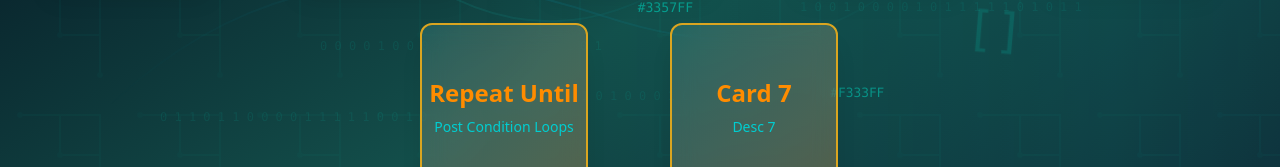
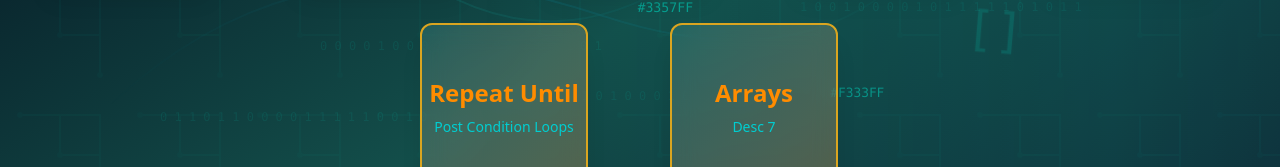
Before and after one commit to FahdAsifH2/Code-Mine, a React (Vite) app: page /Paper2 in a window 1280 px wide. Shown: the part 385-552 px from the top of the page. Built offline with nearby package versions, Linux system fonts and the light colour scheme; no server answers; sample sign-in values are in the browser's storage.

Commit message:
Pushed Arrays

```diff
--- a/src/Components/Paper2.jsx
+++ b/src/Components/Paper2.jsx
@@ -9,7 +9,7 @@ const cards = [
   { title: 'For Loops', description: 'Starting with for loops here', pdf: '/pdfs/For_Loops.pdf' },
   { title: 'While Loops', description: 'While Loops Another Precondition Loop', pdf: '/pdfs/WHILE_LOOPS.pdf' },
   { title: 'Repeat Until', description: 'Post Condition Loops', pdf: '/pdfs/REPEAT_UNTIL_Loop.pdf' },
-   { title: 'Card 7', description: 'Desc 7', pdf: '/pdfs/card7.pdf' },
+   { title: 'Arrays', description: 'Desc 7', pdf: '/pdfs/arrays.pdf' },
   // { title: 'Card 8', description: 'Desc 8', pdf: '/pdfs/card8.pdf' },
   // { title: 'Card 9', description: 'Desc 9', pdf: '/pdfs/card9.pdf' },
   // { title: 'Card 10', description: 'Desc 10', pdf: '/pdfs/card10.pdf' },
```
